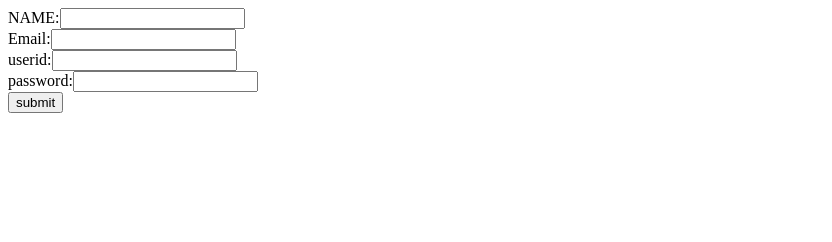
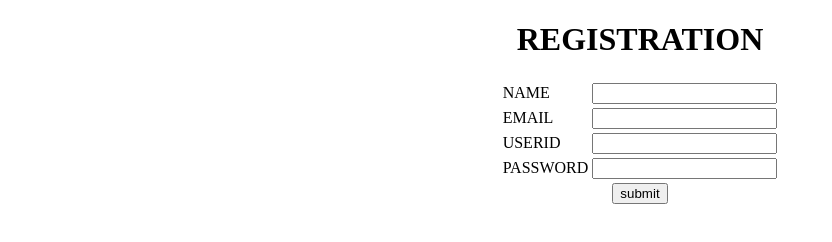
Before and after one commit to inshaismaili/registration-portal, a website: page registration.html in a window 1280 px wide. Shown: the whole page, without its empty margins (0-832 px from the left). Drawn offline with Linux system fonts and the light colour scheme.

Commit message:
second commit

```diff
--- a/registration.html
+++ b/registration.html
@@ -4,14 +4,34 @@
 	<title>Registration</title>
 </head>
 <body>
-	<form method ="POST" action="/registration">
-		NAME:<input type ="text" name ="name" required><br/>
-		Email:<input type="email" name ="email" required><br/>
-		userid:<input type="text" name="userid" required><br/>
-		password:<input type="password" name="password" required><br/>
-		<input type="submit" value="submit">
-		</form>
+	<h1 align="center">REGISTRATION </h1>
+	<table align="center">
+		<!-- make a form -->
+		<form method ="POST" action="/registration">
+		<tr>
+			<td>NAME</td>
+			<td><input type ="text" name ="name" required></td>
+		</tr>
+		<tr>
+			<td>EMAIL</td>
+			<td><input type="email" name ="email" required></td>
+		</tr>
+		<tr>
+			<td>USERID</td>
+			<td><input type="text" name="userid" required></td>
+		</tr>
+		<tr>
+			<td>PASSWORD</td>
+			<td><input type="password" name="password" required></td>
+		</tr>
+		<tr>
+			<td colspan=2 align="center">
+				<input type="submit" value="submit">
 
+			</td>
+		</tr>
 
+        </form>
+	</table>
 </body>
 </html>
```
Also changed, not shown: app.js (+8 -10 lines), home.html (+0 -4 lines), homepage.html (+2 -1 lines), login.html (+18 -4 lines).
